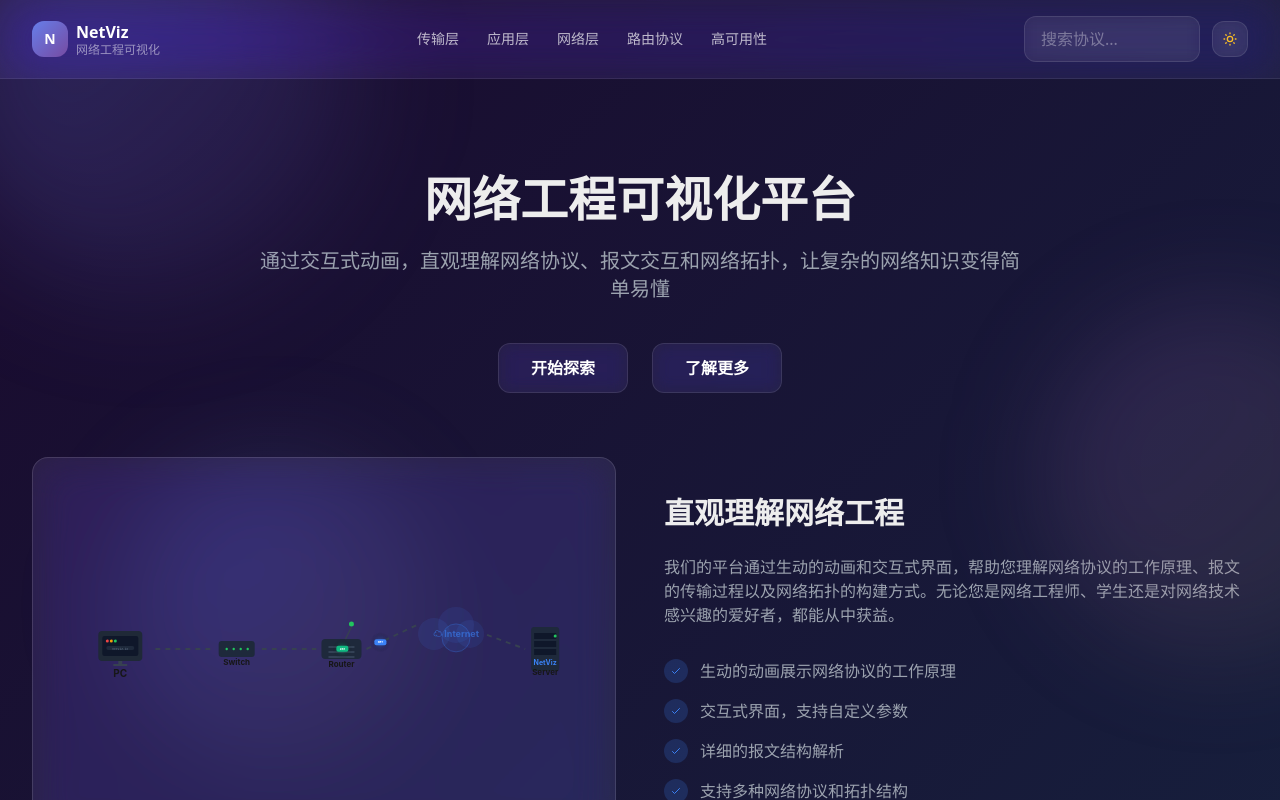
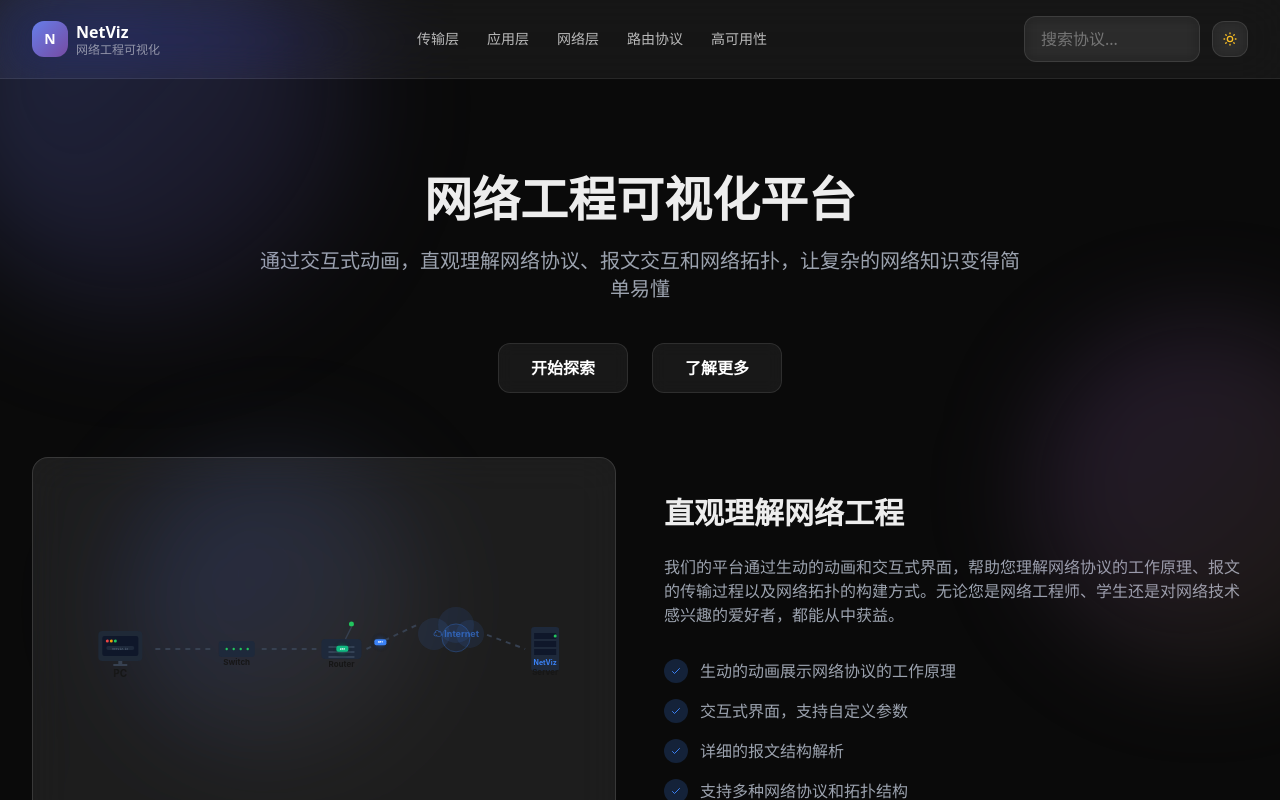
Before and after one commit to 6haolou/netviz, a Next.js app: page / in a window 1280 px wide. Both pictures are taken after a click on the button 1229 px from the left and 39 px from the top of the page. Shown: the top 800 px of the page. Built offline with nearby package versions, Linux system fonts and the light colour scheme.

Commit message:
fix: light mode glassmorphism

```diff
--- a/app/globals.css
+++ b/app/globals.css
@@ -9,6 +9,10 @@
   --foreground: #171717;
   color: var(--foreground);
   background-color: var(--background);
+}
+
+html:not(.dark) {
+  background-color: #ffffff;
 }
 
 .dark {
@@ -127,14 +131,10 @@ body {
   border-color: rgba(255, 255, 255, 0.08);
 }
 
-/* Background gradient */
-.glass-bg {
-  background: linear-gradient(135deg, #667eea 0%, #764ba2 100%);
+/* Background gradient - dark mode only */
+:root.dark .glass-bg {
+  background: linear-gradient(135deg, #1a0a2e 0%, #16213e 50%, #0f0a1a 100%);
   min-height: 100vh;
-}
-
-.dark .glass-bg {
-  background: linear-gradient(135deg, #1a0a2e 0%, #16213e 50%, #0f0a1a 100%);
 }
 
 /* Large blurred floating orbs */
--- a/app/page.tsx
+++ b/app/page.tsx
@@ -207,11 +207,15 @@ export default function Home() {
   const glassBg = '#3b82f6';
 
   return (
-    <div className="relative min-h-screen font-sans glass-bg" style={{ color: textColor }}>
-      {/* 装饰性浮动光晕 */}
-      <div className="glass-orb" style={{ width: '400px', height: '400px', top: '-10%', left: '-5%', background: 'linear-gradient(135deg, rgba(102,126,234,0.3), rgba(118,75,162,0.1))', filter: 'blur(60px)', animation: 'float 20s ease-in-out infinite' }} />
-      <div className="glass-orb" style={{ width: '350px', height: '350px', top: '40%', right: '-8%', background: 'linear-gradient(135deg, rgba(118,75,162,0.25), rgba(246,211,101,0.08))', filter: 'blur(50px)', animation: 'float 25s ease-in-out infinite 5s' }} />
-      <div className="glass-orb" style={{ width: '300px', height: '300px', bottom: '5%', left: '10%', background: 'linear-gradient(135deg, rgba(102,126,234,0.2), rgba(246,211,101,0.05))', filter: 'blur(55px)', animation: 'float 22s ease-in-out infinite 10s' }} />
+    <div className="relative min-h-screen font-sans" style={{ backgroundColor: bgColor, color: textColor }}>
+      {/* Floating orbs - only in dark mode */}
+      {isDarkMode && (
+        <>
+          <div className="glass-orb" style={{ width: '400px', height: '400px', top: '-10%', left: '-5%', background: 'linear-gradient(135deg, rgba(102,126,234,0.3), rgba(118,75,162,0.1))', filter: 'blur(60px)', animation: 'float 20s ease-in-out infinite' }} />
+          <div className="glass-orb" style={{ width: '350px', height: '350px', top: '40%', right: '-8%', background: 'linear-gradient(135deg, rgba(118,75,162,0.25), rgba(246,211,101,0.08))', filter: 'blur(50px)', animation: 'float 25s ease-in-out infinite 5s' }} />
+          <div className="glass-orb" style={{ width: '300px', height: '300px', bottom: '5%', left: '10%', background: 'linear-gradient(135deg, rgba(102,126,234,0.2), rgba(246,211,101,0.05))', filter: 'blur(55px)', animation: 'float 22s ease-in-out infinite 10s' }} />
+        </>
+      )}
 
       <header
         className="sticky top-0 z-50"
```
